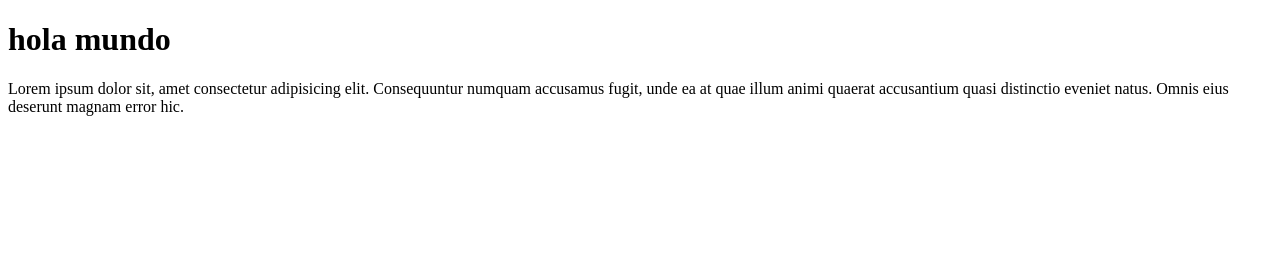
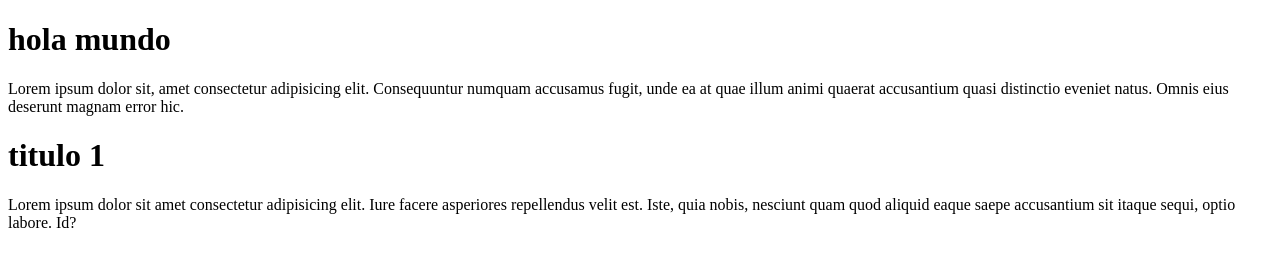
Before and after one commit to JulietaSorano/integrador, a plain HTML site: page index.html in a window 1280 px wide. Drawn offline with Linux system fonts and the light colour scheme.

Commit message:
agregue un h1 y p

```diff
--- a/index.html
+++ b/index.html
@@ -11,5 +11,9 @@
     <p>Lorem ipsum dolor sit, amet consectetur adipisicing elit. Consequuntur numquam accusamus fugit, unde ea at quae illum animi quaerat accusantium quasi distinctio eveniet natus. Omnis eius deserunt magnam error hic.
 
     </p>
+    <h1>titulo 1 </h1>
+    <p>Lorem ipsum dolor sit amet consectetur adipisicing elit. Iure facere asperiores repellendus velit est. Iste, quia nobis, nesciunt quam quod aliquid eaque saepe accusantium sit itaque sequi, optio labore. Id?
+
+    </p>
 </body>
 </html>
```
